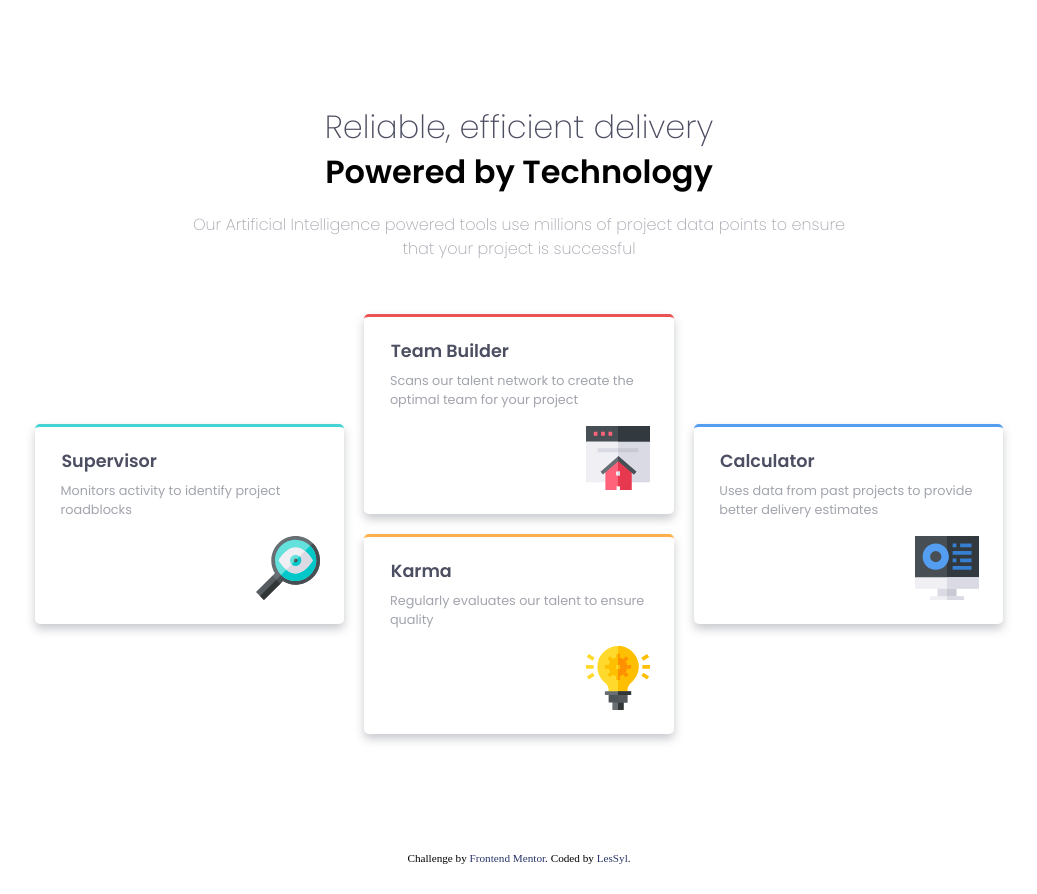
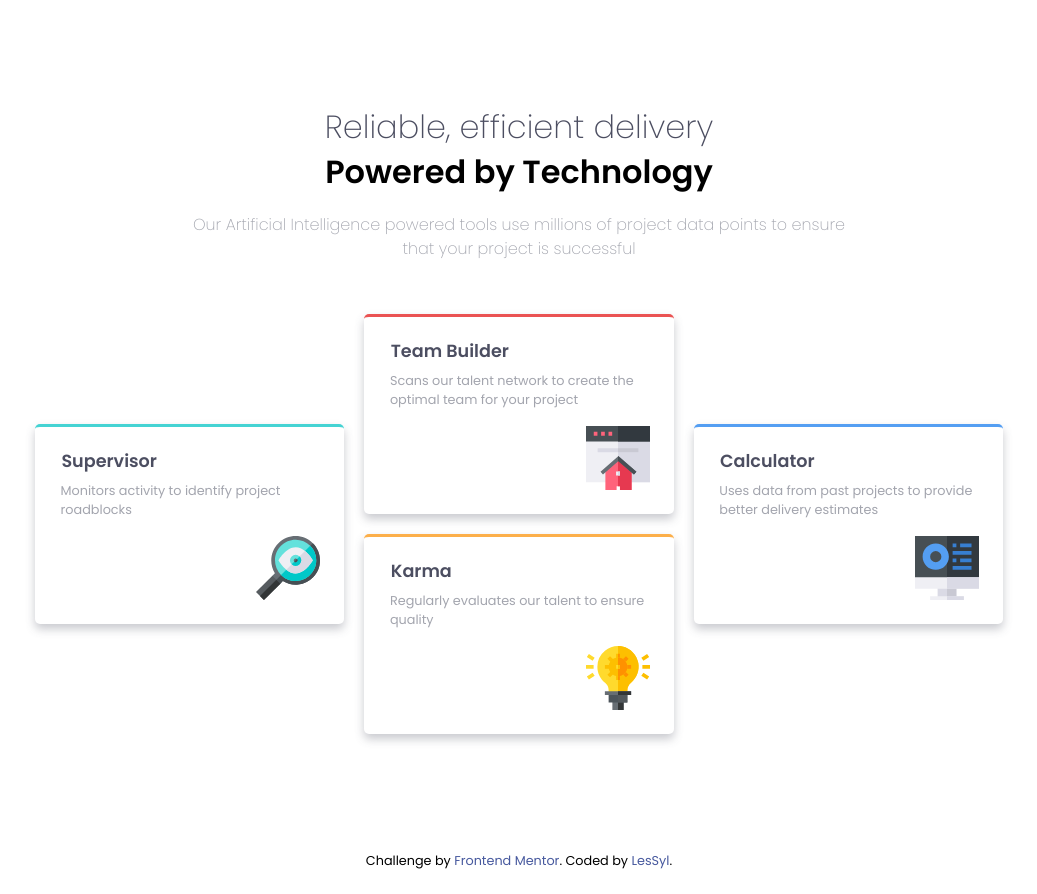
Before and after one commit to LesSyl/Frontend-Mentor---Four-card-feature-section, a website: page index.html in a window 1280 px wide. Shown: the whole page, without its empty margins (121-1158 px from the left). Drawn offline with Linux system fonts and the light colour scheme.

Commit message:
change footer

```diff
--- a/src/sass/_footer.scss
+++ b/src/sass/_footer.scss
@@ -1,12 +1,12 @@
 @use 'colors' as *;
 .footer {
 	.attribution {
-		font-family: var(--regular--light-font);
+		font-family: var(--regular-font);
 		padding: 2em;
 		text-align: center;
-		font-size: 0.7rem;
+		font-size: 0.8rem;
 		&__link {
-			color: hsl(228, 44%, 28%);
+			color: hsl(228, 38%, 45%);
 			text-decoration: none;
 			cursor: pointer;
 		}
```
Also changed, not shown: dist/css/main.min.css.
